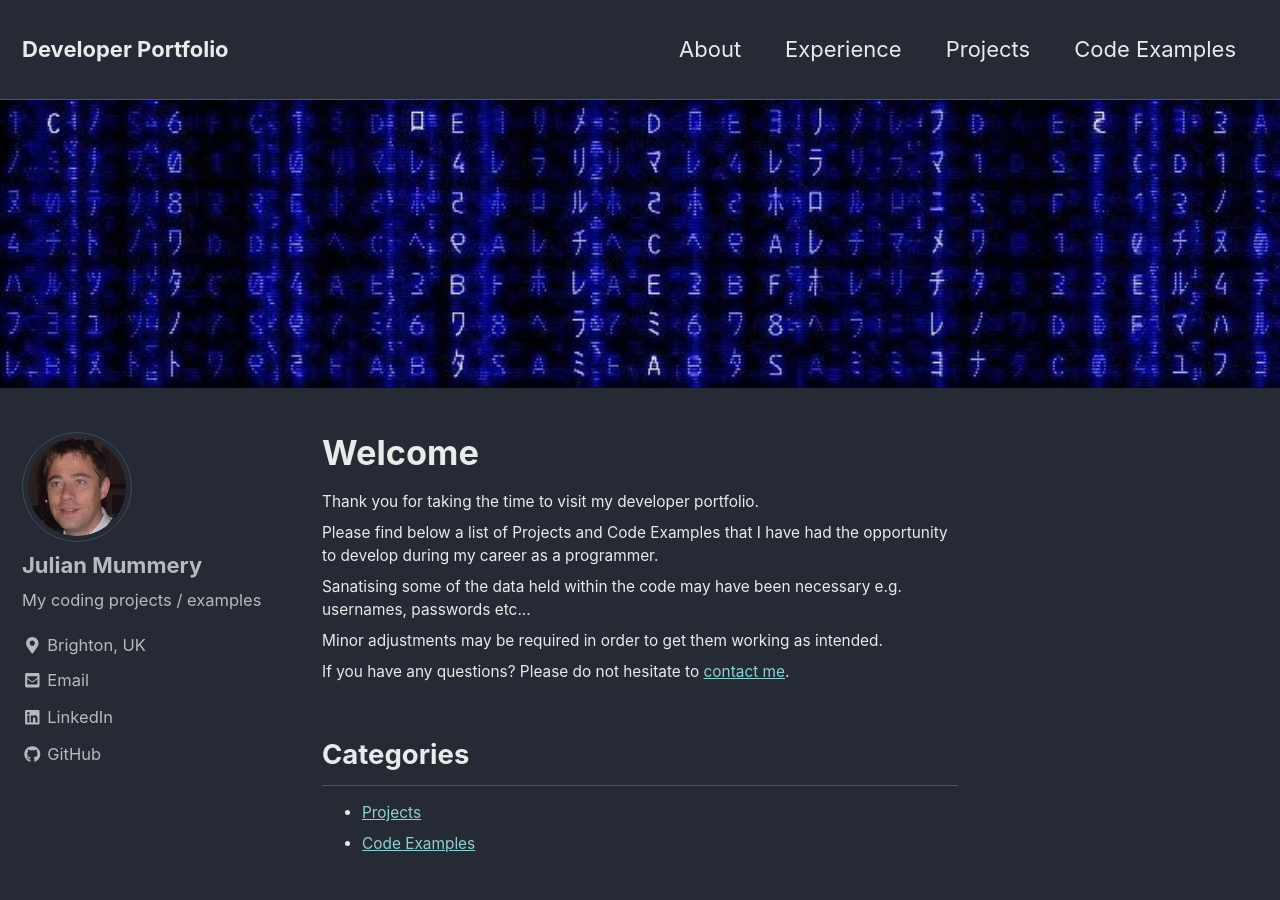
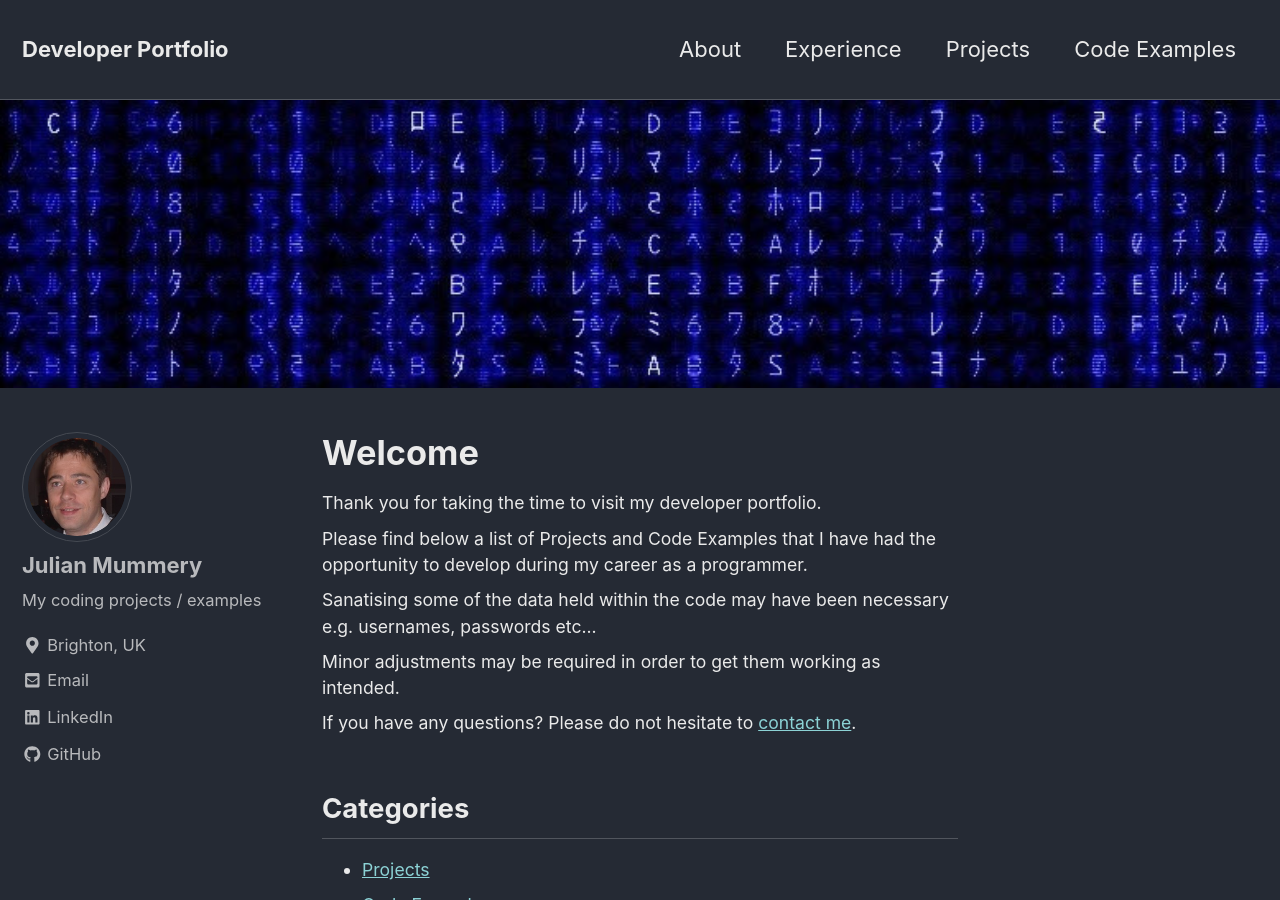
Before and after one commit to julianmummery/julianmummery.github.io, a Jekyll site: the page built from index.html, in a window 1280 px wide and 900 px high. Built offline with Jekyll 4.4.1, drawn with Linux system fonts in a browser that asks for light colours; nearby versions of some CDN libraries; the list of posts is cut into pages by our own code.

Commit message:
Update index.html

```diff
--- a/index.html
+++ b/index.html
@@ -6,15 +6,15 @@
 ---
 <h1>Welcome</h1>
 
-<p style="font-size:0.70em; margin-top:0; margin-bottom: 0.5em;">Thank you for taking the time to visit my developer portfolio.</p>
-<p style="font-size:0.70em; margin-top:0; margin-bottom: 0.5em;">Please find below a list of Projects and Code Examples that I have had the opportunity to develop during my career as a programmer.</p>
-<p style="font-size:0.70em; margin-top:0; margin-bottom: 0.5em;">Sanatising some of the data held within the code may have been necessary e.g. usernames, passwords etc...</p>
-<p style="font-size:0.70em; margin-top:0; margin-bottom: 0.5em;">Minor adjustments may be required in order to get them working as intended.</p>
-<p style="font-size:0.70em; margin-top:0; margin-bottom: 0;">If you have any questions? Please do not hesitate to <a href="mailto:julianmummery@gmail.com?subject=Question from Developer Portfolio" target="_self">contact me</a>.</p>
+<p style="font-size:0.80em; margin-top:0; margin-bottom: 0.5em;">Thank you for taking the time to visit my developer portfolio.</p>
+<p style="font-size:0.80em; margin-top:0; margin-bottom: 0.5em;">Please find below a list of Projects and Code Examples that I have had the opportunity to develop during my career as a programmer.</p>
+<p style="font-size:0.80em; margin-top:0; margin-bottom: 0.5em;">Sanatising some of the data held within the code may have been necessary e.g. usernames, passwords etc...</p>
+<p style="font-size:0.80em; margin-top:0; margin-bottom: 0.5em;">Minor adjustments may be required in order to get them working as intended.</p>
+<p style="font-size:0.80em; margin-top:0; margin-bottom: 0;">If you have any questions? Please do not hesitate to <a href="mailto:julianmummery@gmail.com?subject=Question from Developer Portfolio" target="_self">contact me</a>.</p>
 
 <h2>Categories</h2>
 
-<ul style="font-size:0.70em;">
+<ul style="font-size:0.80em;">
   <li><a href="https://julianmummery.github.io/coding-projects/" target="_self">Projects</a></li>
   <li><a href="https://julianmummery.github.io/coding-examples/" target="_self">Code Examples</a></li>
 </ul>
```
